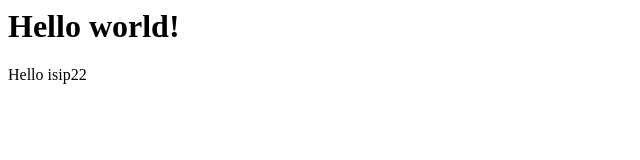
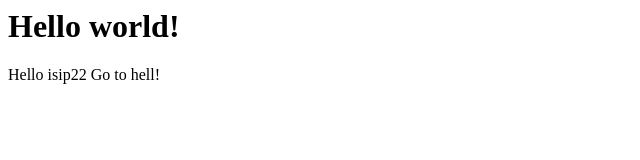
Before and after one commit to WorldOfPets/isip22learngit, a plain HTML site: page index.html in a window 1280 px wide. Shown: the full height of the page, 0-640 px from the left. Drawn offline with Linux system fonts and the light colour scheme.

Commit message:
super ficha

```diff
--- a/index.html
+++ b/index.html
@@ -1,2 +1,3 @@
 <h1>Hello world!</h1>
 Hello isip22
+Go to hell!
```
